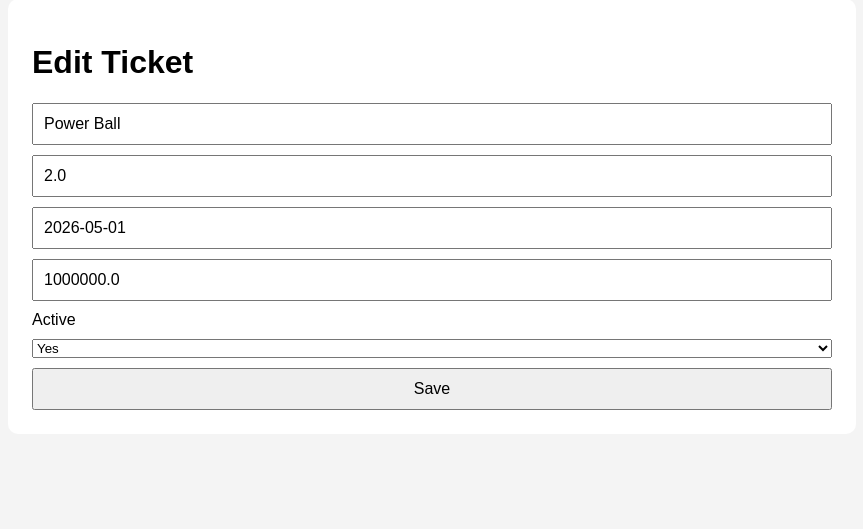
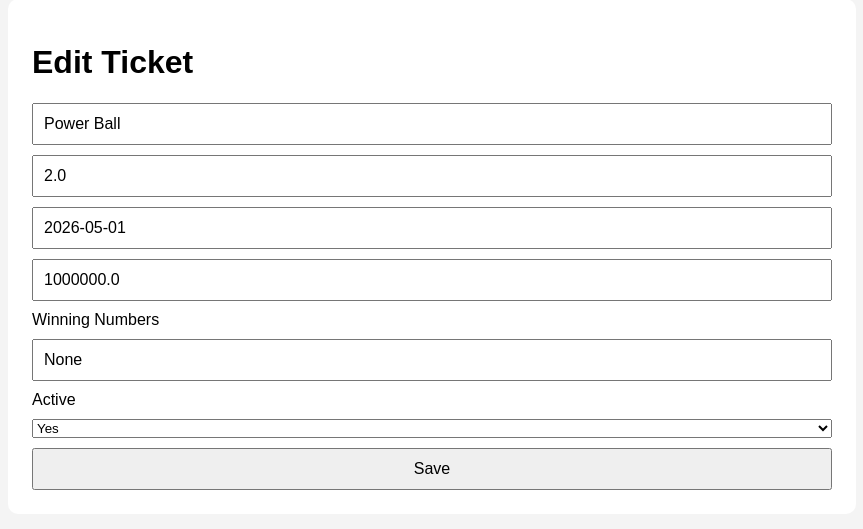
Before and after one commit to Masaki0211/Lottery-Purchase-System, a Flask app: page /admin/edit/1 in a window 1280 px wide. Shown: the part 73-602 px from the top of the page, without its empty margins (208-1071 px from the left). Run offline with Flask 3, Linux system fonts and the light colour scheme; the visitor is signed in with stand-in values (Sample User, id 1); data comes from the database, SQL or seed files in the repository.

Commit message:
added winning numbers input

```diff
--- a/lottery-purchase-system/templates/edit_ticket.html
+++ b/lottery-purchase-system/templates/edit_ticket.html
@@ -8,6 +8,8 @@
     <input name="price" type="number" step="0.01" value="{{ ticket.price }}">
     <input name="drawing_date" value="{{ ticket.drawing_date }}">
     <input name="prize_amount" type="number" step="0.01" value="{{ ticket.prize_amount }}">
+    <label>Winning Numbers</label>
+    <input name="winning_numbers" value="{{ ticket.winning_numbers }}" placeholder="Example: 3,7,15,28,44" required>
 
     <label>Active</label>
     <select name="is_active">
```
